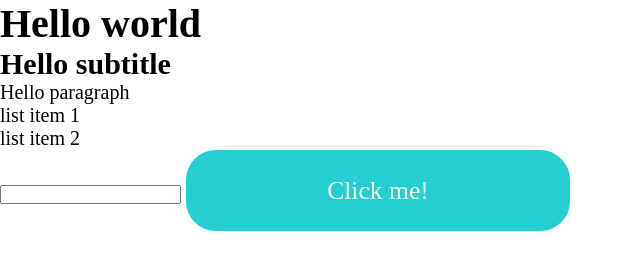
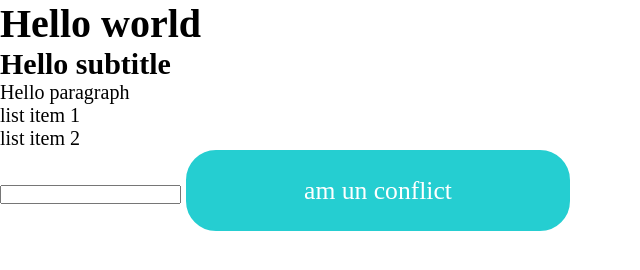
Before and after one commit to dwy82/dwiry, a plain HTML site: page index.html in a window 1280 px wide. Shown: the full height of the page, 0-640 px from the left. Drawn offline with Linux system fonts and the light colour scheme.

Commit message:
upload branch

```diff
--- a/index.html
+++ b/index.html
@@ -3,7 +3,6 @@
     <head>
         <title>Curs 1</title>
         <meta charset="UTF-8">
-
         <meta name="viewport"  content="width=device-width,initial-scale=1.0"/>
         <link href="css/style.css" rel="stylesheet"/>
     </head>
@@ -17,6 +16,6 @@
             <li>list item 2</li>
         </ul>
         <input type="text"/>
-        <a href="#" class="button">Click me!</a>
+        <a href="#" class="button">am un conflict</a>
     </body>
 </html>
```
